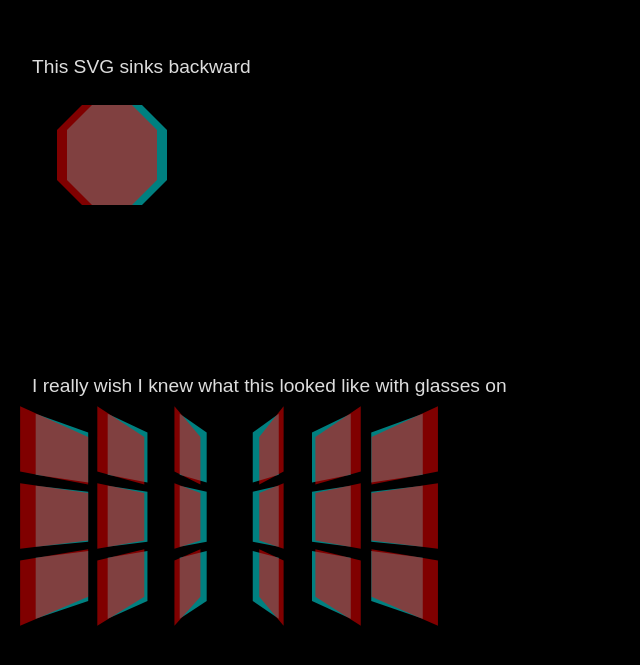
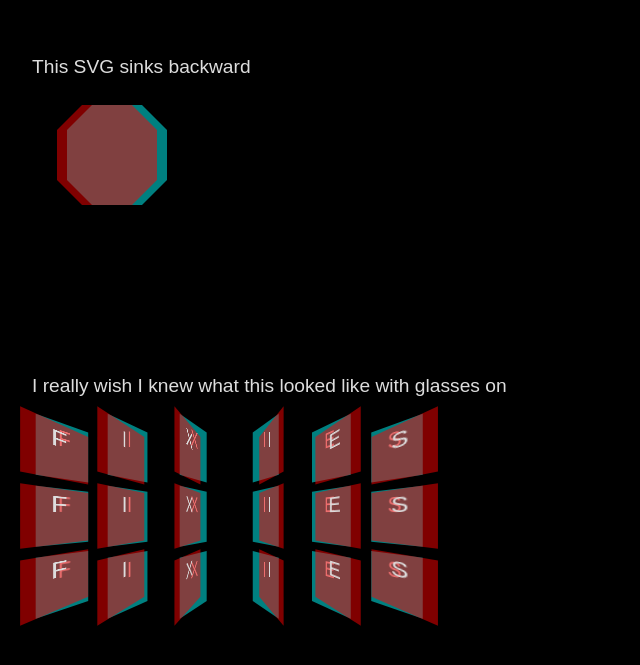
Before and after one commit to toddross/3danaglyphs, a plain HTML site: page index.html in a window 1280 px wide. Shown: the part 1574-2239 px from the top of the page, without its empty margins (0-640 px from the left). Drawn offline with Linux system fonts and the light colour scheme; a web font is replaced by a local one.

Commit message:
Adding text to the windowpane example

```diff
--- a/index.html
+++ b/index.html
@@ -53,51 +53,51 @@
 
     <div id="cyan" class="container-layer">
       <div class="container-left container">
-        <figure></figure>
-        <figure></figure>
-        <figure></figure>
-        <figure></figure>
-        <figure></figure>
-        <figure></figure>
-        <figure></figure>
-        <figure></figure>
-        <figure></figure>
+        <figure>F</figure>
+        <figure>I</figure>
+        <figure>X</figure>
+        <figure>F</figure>
+        <figure>I</figure>
+        <figure>X</figure>
+        <figure>F</figure>
+        <figure>I</figure>
+        <figure>X</figure>
       </div>
       <div class="container-right container">
-        <figure></figure>
-        <figure></figure>
-        <figure></figure>
-        <figure></figure>
-        <figure></figure>
-        <figure></figure>
-        <figure></figure>
-        <figure></figure>
-        <figure></figure>
+        <figure>I</figure>
+        <figure>E</figure>
+        <figure>S</figure>
+        <figure>I</figure>
+        <figure>E</figure>
+        <figure>S</figure>
+        <figure>I</figure>
+        <figure>E</figure>
+        <figure>S</figure>
       </div>
     </div>
 
     <div id="red" class="container-layer">
       <div class="container-left container">
-        <figure></figure>
-        <figure></figure>
-        <figure></figure>
-        <figure></figure>
-        <figure></figure>
-        <figure></figure>
-        <figure></figure>
-        <figure></figure>
-        <figure></figure>
+        <figure>F</figure>
+        <figure>I</figure>
+        <figure>X</figure>
+        <figure>F</figure>
+        <figure>I</figure>
+        <figure>X</figure>
+        <figure>F</figure>
+        <figure>I</figure>
+        <figure>X</figure>
       </div>
       <div class="container-right container">
-        <figure></figure>
-        <figure></figure>
-        <figure></figure>
-        <figure></figure>
-        <figure></figure>
-        <figure></figure>
-        <figure></figure>
-        <figure></figure>
-        <figure></figure>
+        <figure>I</figure>
+        <figure>E</figure>
+        <figure>S</figure>
+        <figure>I</figure>
+        <figure>E</figure>
+        <figure>S</figure>
+        <figure>I</figure>
+        <figure>E</figure>
+        <figure>S</figure>
       </div>
     </div>
 
--- a/style.css
+++ b/style.css
@@ -117,6 +117,9 @@ div.container figure {
   height: 55px;
   float: left;
   margin: 5px;
+  font-size: 1.4em;
+  font-family: 'Rambla', sans-serif;
+  text-align: center;
 }
 
 #cyan figure {
```
